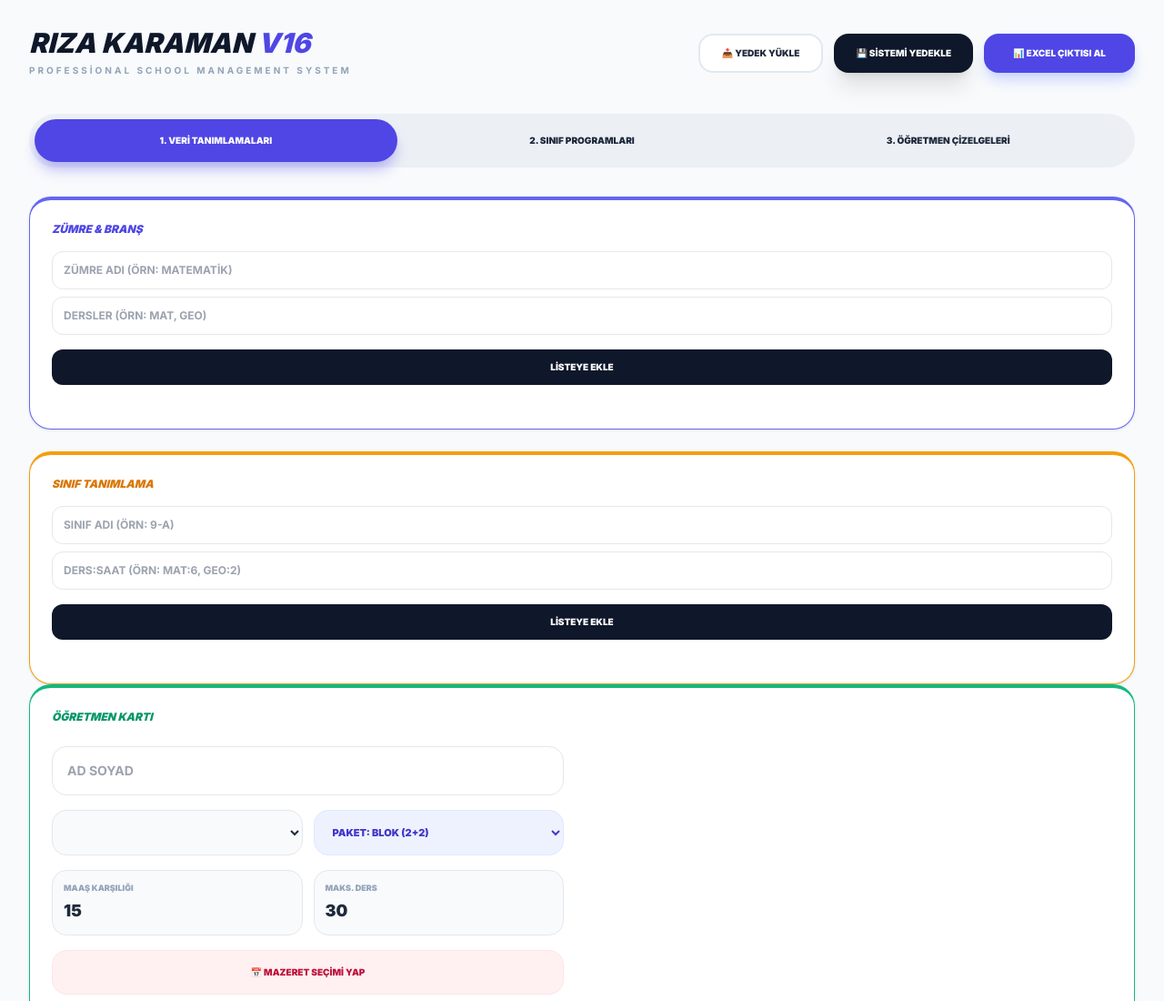
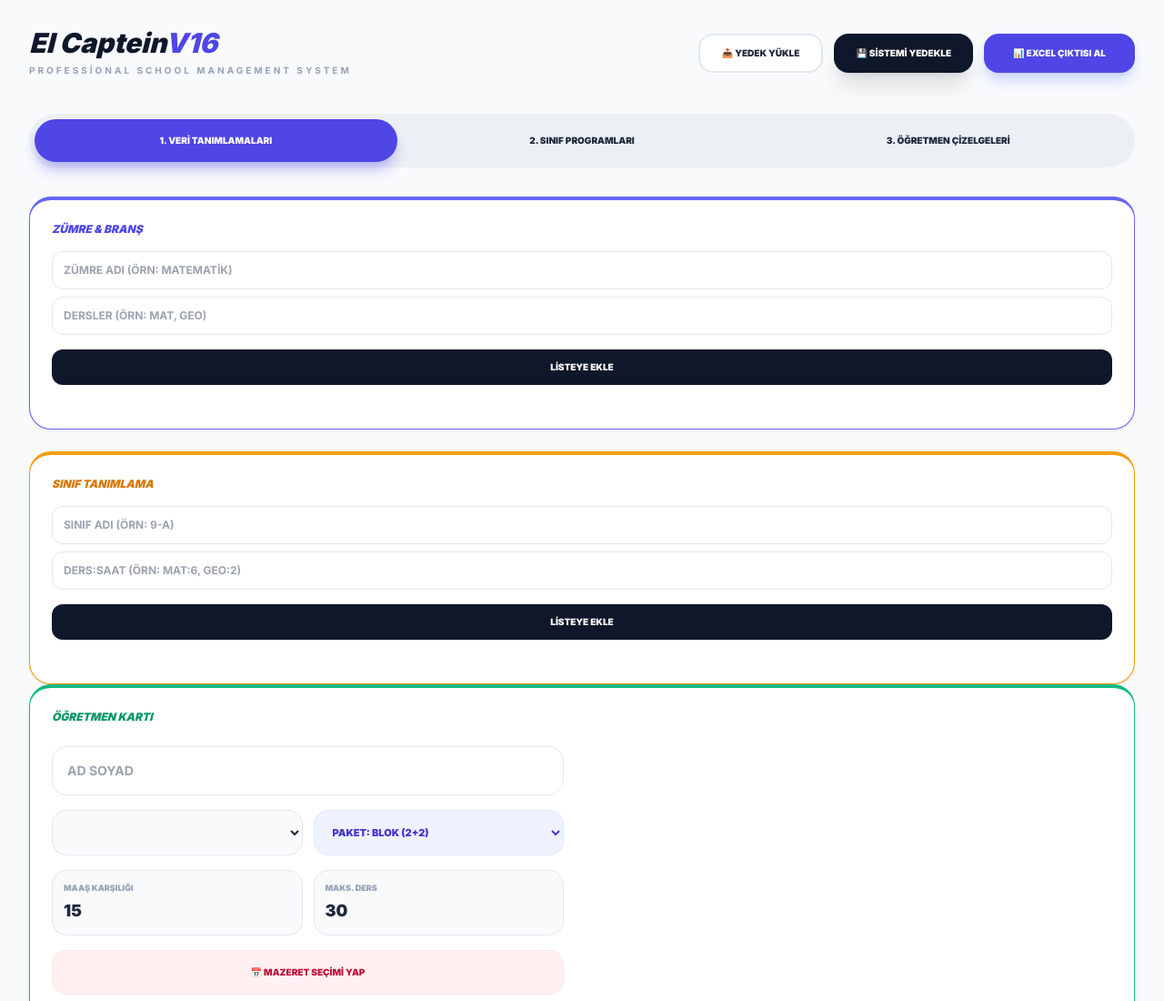
Before and after one commit to ElCaptein/ders, a plain HTML site: page index.html in a window 1280 px wide. Shown: the top 1100 px of the page at 91% size. Drawn offline with nearby package versions, Linux system fonts and the light colour scheme.

Commit message:
Change header title from '' to 'El Captein'

```diff
--- a/index.html
+++ b/index.html
@@ -49,7 +49,7 @@
     <div class="max-w-[1700px] mx-auto">
         <header class="flex flex-col lg:flex-row justify-between items-center mb-10 gap-6">
             <div>
-                <h1 class="text-3xl font-black text-slate-900 italic leading-none">RIZA KARAMAN <span class="text-indigo-600">V16</span></h1>
+                <h1 class="text-3xl font-black text-slate-900 italic leading-none">El Captein<span class="text-indigo-600">V16</span></h1>
                 <p class="text-[10px] font-bold text-slate-400 uppercase tracking-[0.3em] mt-2">Professional School Management System</p>
             </div>
             <div class="flex flex-wrap gap-3">
```
